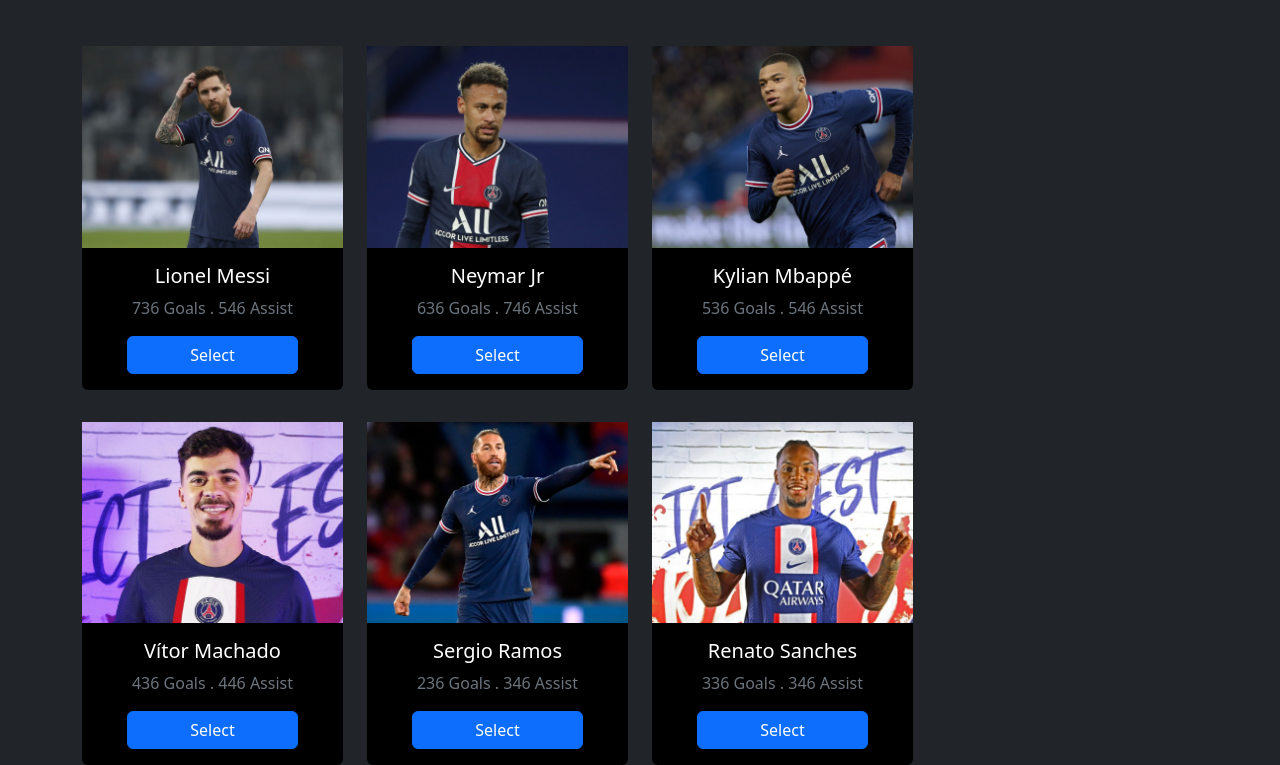
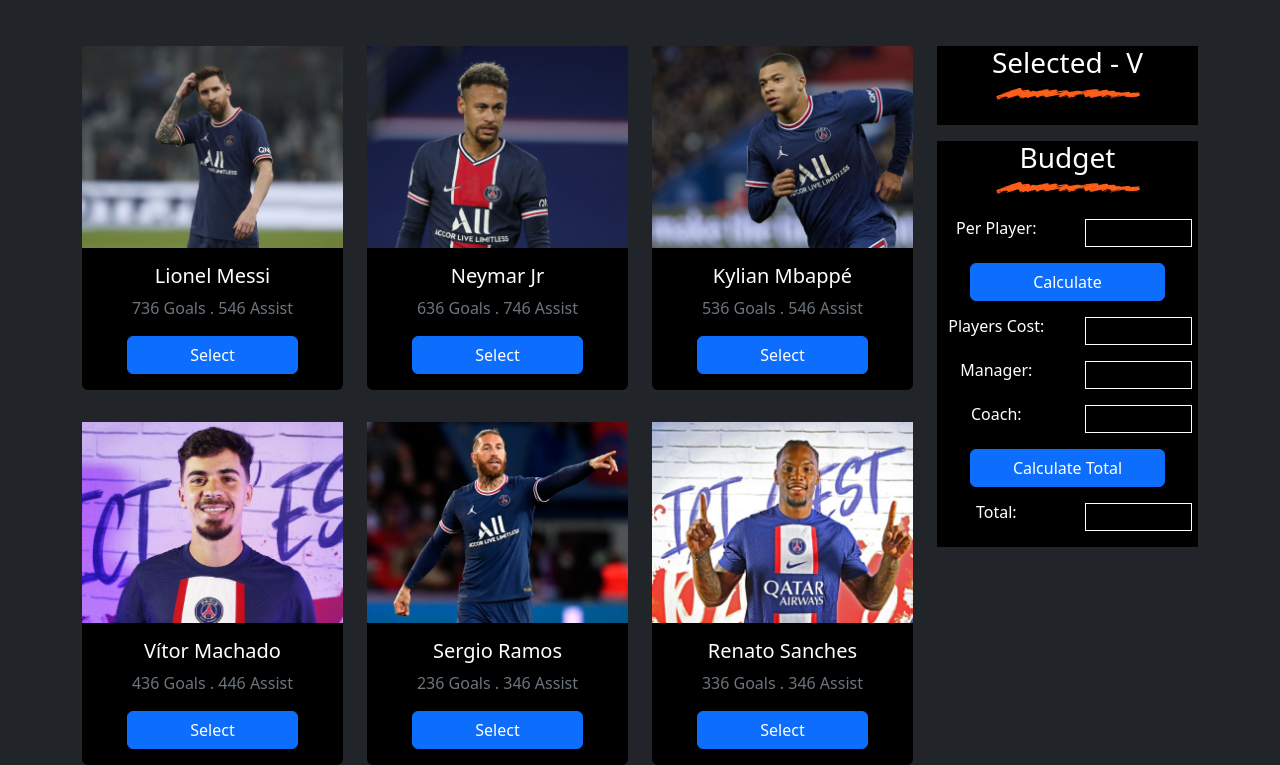
Before and after one commit to rhkhridoy/A5-SelectBestFive, a plain HTML site: page index.html in a window 1280 px wide. Shown: the part 557-1322 px from the top of the page. Drawn offline with nearby package versions, Linux system fonts and the light colour scheme.

Commit message:
slider part done

```diff
--- a/index.html
+++ b/index.html
@@ -99,3 +99,82 @@
                         </div>
                     </div>
                 </div>
+                 <!------------------------
+                        Side Part
+                 ------------------------>
+                 <div class="col-md-3 col-7">
+                    <div class="col-12 bg-black">
+                        <div class="text-center">
+                            <h3>Selected - V</h3>
+                            <img class="img-fluid mb-4" src="images/Ureg-Ureg Marker.png" alt="">
+                        </div>
+                        <ol id="appendPlayers">
+
+                        </ol>
+                    </div>
+                    <div class="col-12 bg-black text-center">
+                        <div>
+                            <h3>Budget</h3>
+                            <img class="img-fluid mb-4" src="images/Ureg-Ureg Marker.png" alt="">
+                        </div>
+                        <div class="row">
+                            <div class="col d-flex p-0">
+                                <div class="col-6">
+                                    <h6 class="fw-lighter">Per Player:</h6>
+                                </div>
+                                <div class="col-6">
+                                    <input id="perPlayerPrice" class="bg-black border border-white text-white w-75"
+                                        type="text">
+                                </div>
+                            </div>
+                        </div>
+                        <button id="calculate" class="btn btn-primary w-75 mt-3 mb-3">Calculate</button>
+                        <div class="row">
+                            <div class="col d-flex p-0">
+                                <div class="col-6">
+                                    <h6 class="fw-lighter">Players Cost:</h6>
+                                </div>
+                                <div class="col-6">
+                                    <input id="playersCost" class="bg-black border border-white text-white w-75"
+                                        type="text">
+                                </div>
+                            </div>
+                        </div>
+                        <div class="row mt-3 mb-3">
+                            <div class="col d-flex p-0">
+                                <div class="col-6">
+                                    <h6 class="fw-lighter">Manager:</h6>
+                                </div>
+                                <div class="col-6">
+                                    <input id="manager" class="bg-black border border-white text-white w-75"
+                                        type="text">
+                                </div>
+                            </div>
+                        </div>
+                        <div class="row">
+                            <div class="col d-flex p-0">
+                                <div class="col-6">
+                                    <h6 class="fw-lighter">Coach:</h6>
+                                </div>
+                                <div class="col-6">
+                                    <input id="coach" class="bg-black border border-white text-white w-75" type="text">
+                                </div>
+                            </div>
+                        </div>
+                        <button id="calculateTotal" class="btn btn-primary w-75 mt-3 mb-3">Calculate Total</button>
+                        <div class="row">
+                            <div class="col d-flex p-0">
+                                <div class="col-6">
+                                    <h6 class="fw-lighter">Total:</h6>
+                                </div>
+                                <div class="col-6">
+                                    <input id="totalCost" class="bg-black border border-white text-white w-75 mb-3"
+                                        type="text">
+                                </div>
+                            </div>
+                        </div>
+                    </div>
+                </div>
+            </div>
+        </section>
+    </main>
```
